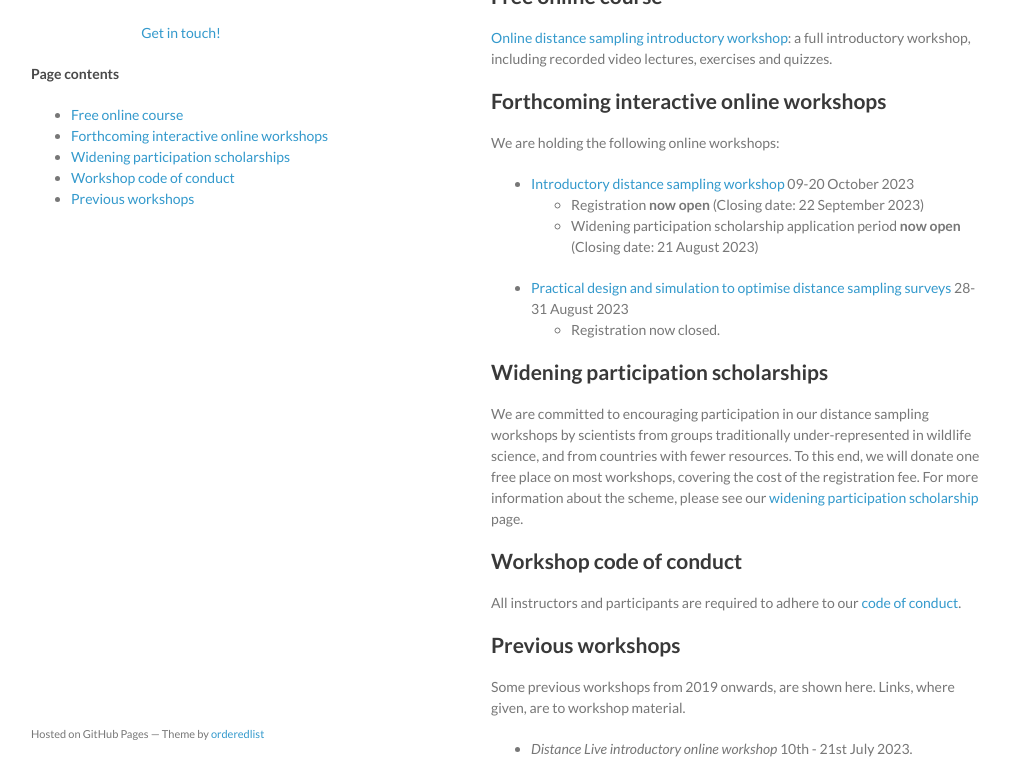
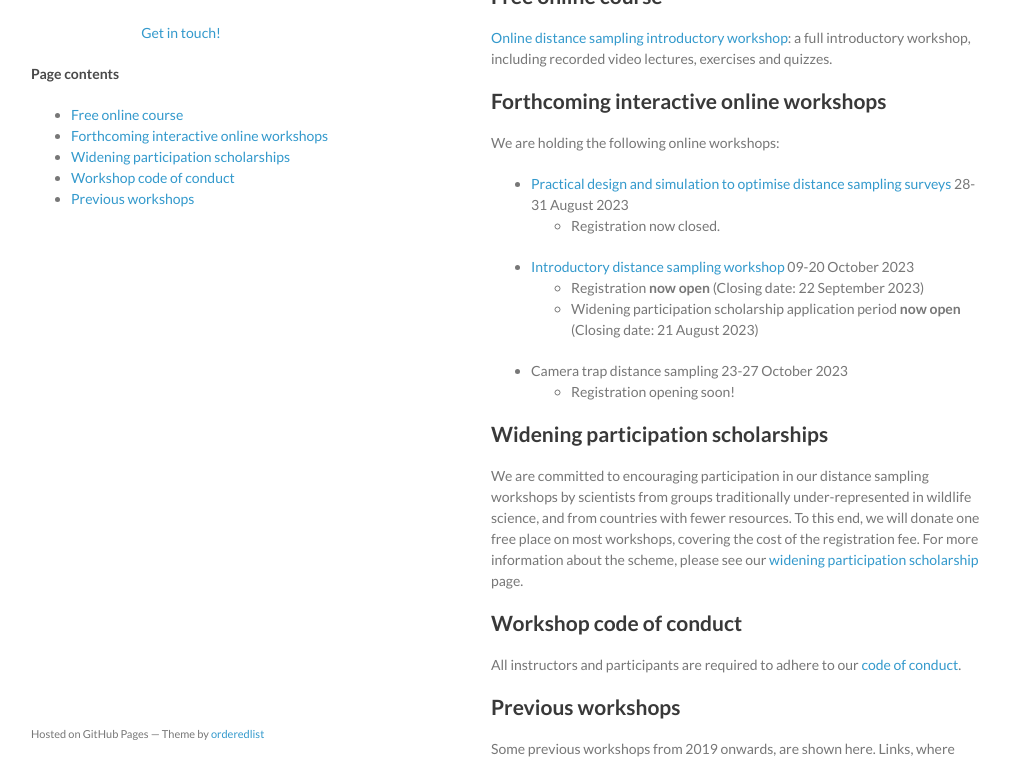
Before and after one commit to distanceworkshops/distanceworkshops.github.io, a Jekyll site: the page built from index.md, in a window 1280 px wide and 900 px high, cut to the strip 137-900 px from the top of the window. Shown: the whole strip, without its empty margins (129-1139 px from the left). Built offline with Jekyll 4.4.1, drawn with Linux system fonts in a browser that asks for light colours.

Commit message:
Update index.md
Added mention of CTDS workshop

```diff
--- a/index.md
+++ b/index.md
@@ -15,12 +15,13 @@ Here you can find content for distance sampling workshops including slides, exer
 
 We are holding the following online workshops:
 
+- [Practical design and simulation to optimise distance sampling surveys](https://workshops.distancesampling.org/design-aug-2023) 28-31 August 2023
+  - Registration now closed.
 - [Introductory distance sampling workshop](intro-oct-2023) 09-20 October 2023
   - Registration **now open** (Closing date: 22 September 2023)
   - Widening participation scholarship application period **now open** (Closing date: 21 August 2023)
-- [Practical design and simulation to optimise distance sampling surveys](https://workshops.distancesampling.org/design-aug-2023) 28-31 August 2023
-  - Registration now closed.
-
+- Camera trap distance sampling 23-27 October 2023
+  - Registration opening soon!
 <!-- Please [email us](mailto:distance@st-andrews.ac.uk) if you are interested in joining a future live online workshop on the following topics: (1) introduction to distance sampling; (2) camera trap distance sampling. -->
 
 ## Widening participation scholarships
```
